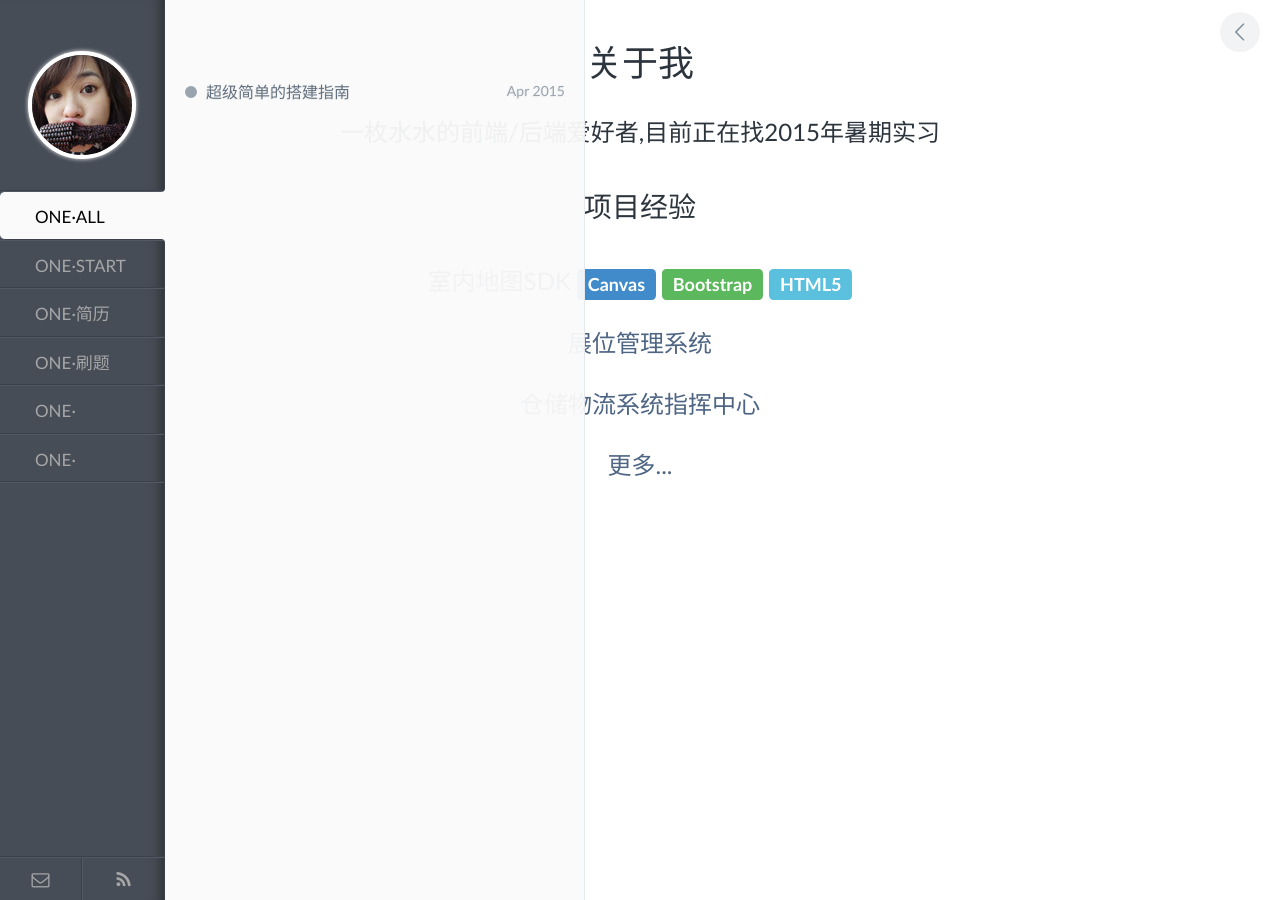
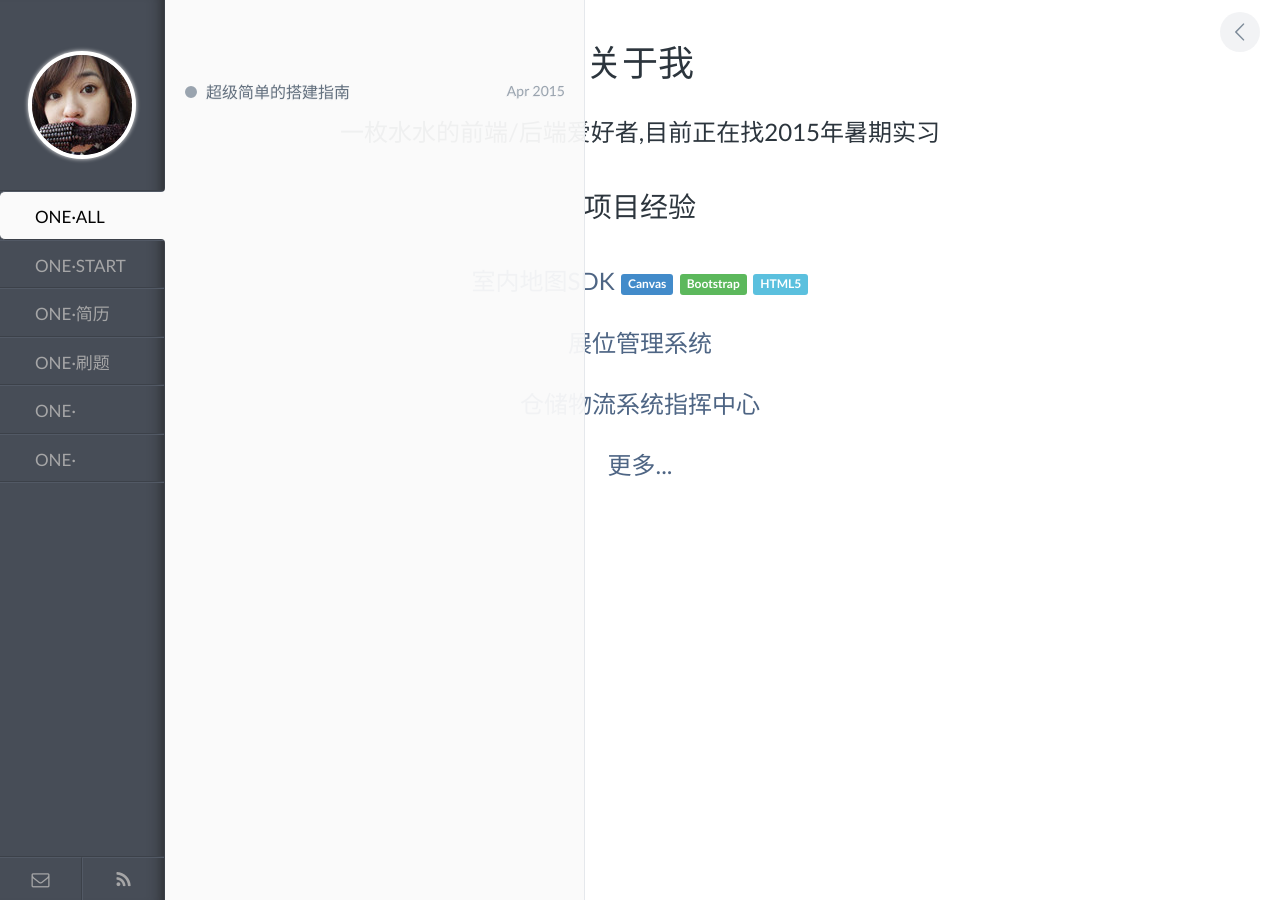
Before and after one commit to weiier/blog, a Jekyll site: the page built from index.html, in a window 1280 px wide. Built offline with Jekyll 4.4.1, drawn with Linux system fonts in a browser that asks for light colours.

Commit message:
Update style.css

```diff
--- a/assets/css/style.css
+++ b/assets/css/style.css
@@ -90,14 +90,14 @@ a {
   	#home .label {
 	  display: inline;
 	  padding: .2em .6em .3em;
-	  font-size: 75%;
+	  font-size: 50%;
 	  font-weight: bold;
 	  line-height: 1;
 	  color: #ffffff;
 	  text-align: center;
 	  white-space: nowrap;
-	  vertical-align: baseline;
 	  border-radius: .25em;
+	  vertical-align: middle;
 	}
 
 	#home .label:empty {
```
